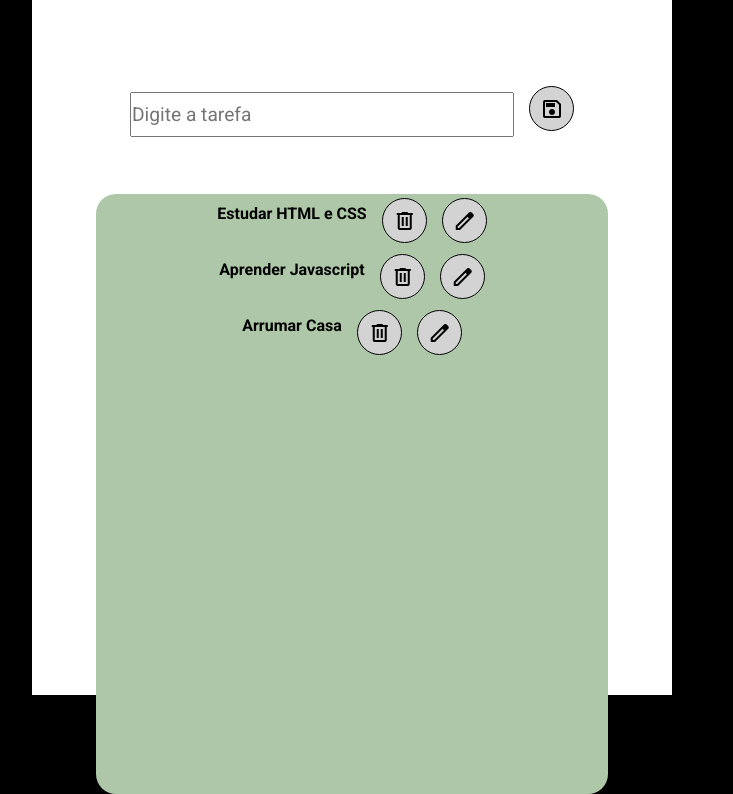
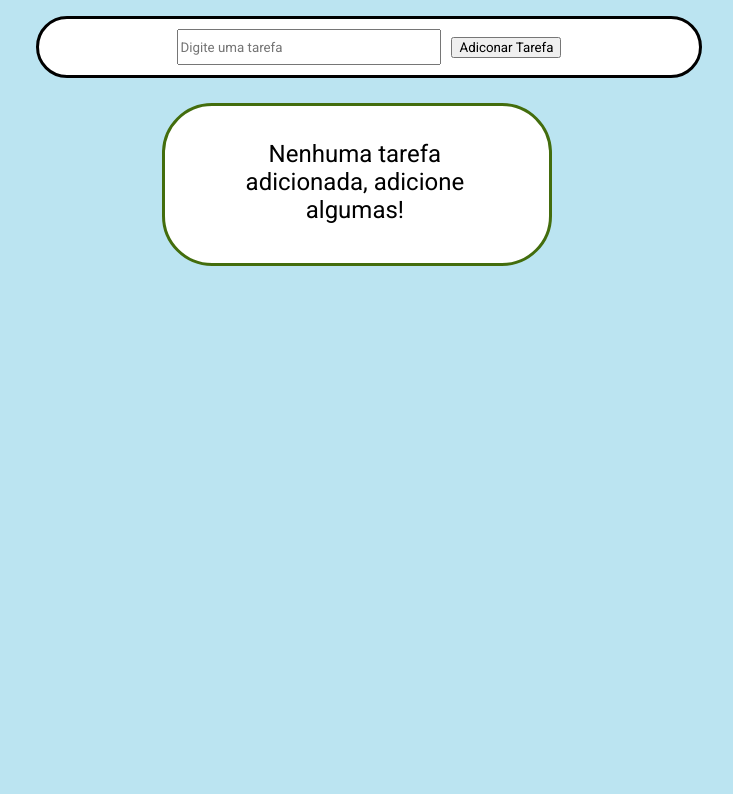
Before and after one commit to JoaoGabsSR/Projetos-Frot-end, a plain HTML site: page Autoria-Propria/Todo-List/index.html in a window 1280 px wide. Shown: the part 105-899 px from the top of the page, without its empty margins (288-1021 px from the left). After the commit the page ends 800 px from the top, so only its background shows below. Drawn offline with nearby package versions, Linux system fonts and the light colour scheme; files whose address does not match are found by name.

Commit message:
modified todo project

```diff
--- a/Autoria-Propria/Todo-List/index.html
+++ b/Autoria-Propria/Todo-List/index.html
@@ -18,16 +18,18 @@
         <script src="scripts.js" defer></script>
     </head>
     <body>
-    <div class="todo-list">
-        <div class="header">
         <h1>Lista de Tarefas</h1>
+
+        <div class="app">
+            <!-- INPUT DATAS -->
+            <div class="input-datas">
+                    <input type="text" id="input" placeholder="Digite uma tarefa">
+                    <button id="input-button" onclick="addTodo()">Adiconar Tarefa</button>
             </div>
-        <div class="todo-input">
-            <input type="text" name="todo-input" id="todo-input" placeholder="Digite a tarefa">
-            <a><span class="material-symbols-outlined" id="save">save</span></a>
-        </div>
-        <div id="app" class="todos">
-            <ul class="list">
+            <!-- TODO LIST -->
+            <div class="list-todos">
+                <ul id="list">
+
                 </ul>
             </div>
         </div>
--- a/Autoria-Propria/Todo-List/scripts.js
+++ b/Autoria-Propria/Todo-List/scripts.js
@@ -1,34 +1,77 @@
-const tasks = JSON.parse(localStorage.getItem('lista_todos')) || ['Estudar HTML e CSS', 'Aprender Javascript', 'Arrumar Casa'],
-      list = document.querySelector('.list'),
-      todoAddField = document.getElementsByTagName('input'),
-      addButton = document.getElementsByTagName('span')[0]
+const list = JSON.parse(localStorage.getItem('lista_todos')) || []
+const inputTodo = document.querySelector('#input')
+const btnAdd = document.querySelector('#input-button')
+const btnEdit = document.querySelector('#edit')
+const btnDelete = document.querySelector('#delete')
+const listTodo = document.querySelector('#list')
 
-const renderList = () => {
-    list.innerHTML = ''
-
-    for (let i = 0; i < tasks.length; i++) {
-        list.innerHTML += `<li><p>${tasks[i]}</p><a><span class='material-symbols-outlined' id='delete'>delete</span></a> <a><span class='material-symbols-outlined' id='edit'>edit</span></a></li>`
+// ADD TODO
+function addTodo() {
+    if (inputTodo.value == '') {
+        window.alert('[ERRO] Nenhuma tarefa digitada!')
+    } else {
+        list.push(inputTodo.value)
+        save()
+        renderTodo()
+        inputTodo.value = ''
     }
 }
 
-const addTodo = () => {
-    if (todoAddField.value == '') {
-        window.alert('Você não digitou nenhuma tarefa, por favor digite-a')
-        return false
+// RENDER TODO
+function renderTodo() {
+    listTodo.innerHTML = ''
+
+    if (list.length === 0) {
+        listTodo.innerHTML += '<li>Nenhuma tarefa adicionada, adicione algumas!</li>'
     } else {
-        let task = todoAddField.value
-        console.log(task)
-        tasks.push(task)
-        todoAddField.value = ''
-        renderList()
-        saveData()
+        for (let i = 0; i < list.length; i++) {
+            let position = list.indexOf(list[i])
+
+            listTodo.innerHTML += `<li>${list[i]} <button id="edit" onclick="editTodo(${position})"><span class='material-symbols-outlined' id='edit'>edit</span></button><button id="delete" onclick="deleteTodo(${position})"><span class='material-symbols-outlined' id='delete'>delete</span> </button></li>`
+        }
     }
 }
 
-const saveData = () => {
-    localStorage.setItem('lista_todos', JSON.stringify(todos))
+// SAVE TODO ON LOCALSTORAGE
+function save() {
+    localStorage.setItem('lista_todos', JSON.stringify(list))
 }
 
-addButton.addEventListener('click', addTodo)
+// DELETE TODO
+function deleteTodo(position) {
+    // deletePopUp()
 
-renderList()
+    list.splice(position, 1)
+
+    save()
+    renderTodo()
+}
+
+// EDIT TODO
+function editTodo(position) {
+    // editPopUp()
+    var newTodo = window.prompt('Digite a tarefa')
+
+    list[position] = newTodo
+
+    save()
+    renderTodo()
+}
+
+// TODO: FINALIZAR OS POP-UP
+// EDIT TODO POP UP WINDOW
+// function editPopUp() {
+//     var popUpWindow = window.open('edit-pop-up.html', 'editTodo', 'width=500px, height=350px')
+
+//     // POP-UP EDIT
+//     popUpWindow.document.head = '<link rel="stylesheet" href="pop-up.css">'
+//     popUpWindow.document.write(`<h1>Editar Tarefa</h1>`)
+// }
+
+// DELETE TODO POP UP WINDOW
+// function deletePopUp() {
+//     var popUpWindow = window.open('edit-pop-up.html', 'editTodo', 'width=500px, height=350px')
+// }
+
+//  CALLING FUNCTIONS
+renderTodo()
--- a/Autoria-Propria/Todo-List/style.css
+++ b/Autoria-Propria/Todo-List/style.css
@@ -1,88 +1,59 @@
 @import url('https://fonts.googleapis.com/css2?family=Roboto:wght@400;700&display=swap');
 
 * {
-    padding: 0;
-    margin: 0;
-    box-sizing: border-box;
     font-family: 'Roboto', sans-serif;
 }
 
+/* APP */
 body {
-    background: #000000;
+    background: #bbe4f1;
+    text-align: center;
+    font-size: 18pt;
+}
+
+.app {
+    display: flex;
+    justify-content: center;
+    flex-direction: column;
+}
+
+button {
+    margin-left: 5px;
+}
+
+/* INPUT DATAS */
+.input-datas {
+    border: 3px solid #000000;
+    background: #fff;
+    border-radius: 50px;
+    padding: 10px;
+    width: 50vw;
+    margin-bottom: 25px;
+    margin-left: 25%;
+}
+
+.input-datas>input {
+    width: 20vw;
+    height: 30px;
+}
+
+/* TODO LIST */
+.list-todos {
+    border: 3px solid #436d0d;
+    background: #fff;
+    border-radius: 50px;
+    padding-top: 10px;
+    padding-bottom: 10px;
+    width: 30vw;
+    margin-left: 35%;
     display: flex;
     justify-content: center;
 }
-
-p {
-    font-size: 16px;
-}
-
-a {
-    padding: 10px;
-    margin-left: 15px;
-    margin-top: -6px;
-    background-color: lightgray;
-    border: 1px solid black;
-    border-radius: 30px;
-    width: 45px;
-    height: 45px;
-}
-
-a:hover {
-    background: #b9c9b9;
-    cursor: pointer;
-}
-
 li {
-    display: flex;
-    flex-direction: row;
-    justify-content: center;
-    margin-top: 7px;
-    padding-top: 10px;
-}
-
-.todo-list {
+    list-style: none;
     display: flex;
     align-items: center;
     justify-content: center;
-    flex-direction: column;
-    background: #fff;
-    width: 50%;
-    height: 100vh;
+    padding-right: 45px;
+    margin-bottom: 5px;
 }
-
-.header {
-    margin-top: 0px;
-    margin-bottom: 120px;
-    width: 50%;
-    text-align: center;
-    text-decoration: underline;
-    background: #8ba885;
-    border-radius: 20px;
-    padding: 50px;
-}
-
-.todo-input {
-    padding-bottom: 50px;
-    display: flex;
-    flex-direction: row;
-    justify-content: space-between;
-}
-
-.todo-input>input {
-    height: 45px;
-    width: 30vw;
-    font-size: larger;
-}
-
-.todos {
-    font-size: 1.5em;
-    font-weight: bold;
-}
-
-.list {
-    background: #adc7a8;
-    width: 40vw;
-    height: 600px;
-    border-radius: 20px;
-}
```
Lines whose indentation alone changed are shown as unchanged.
